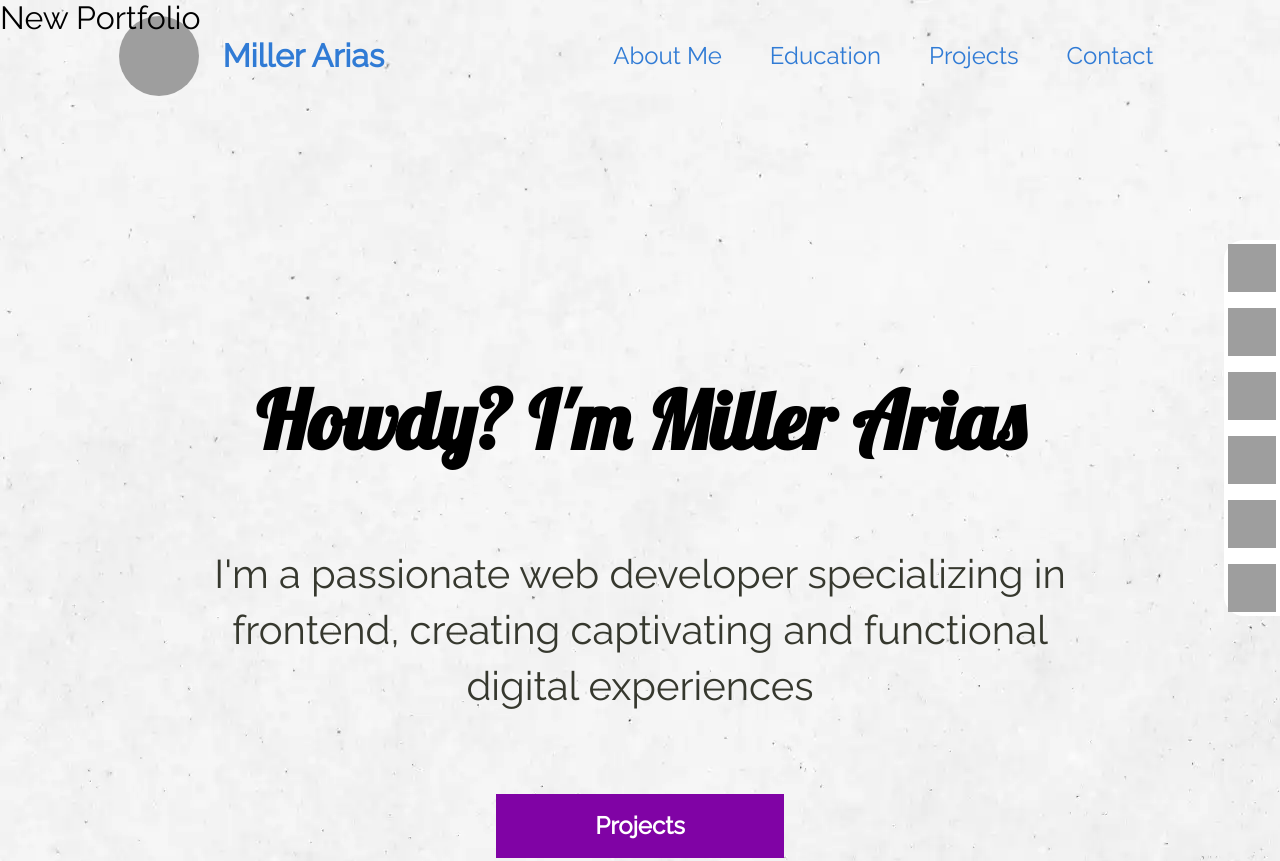
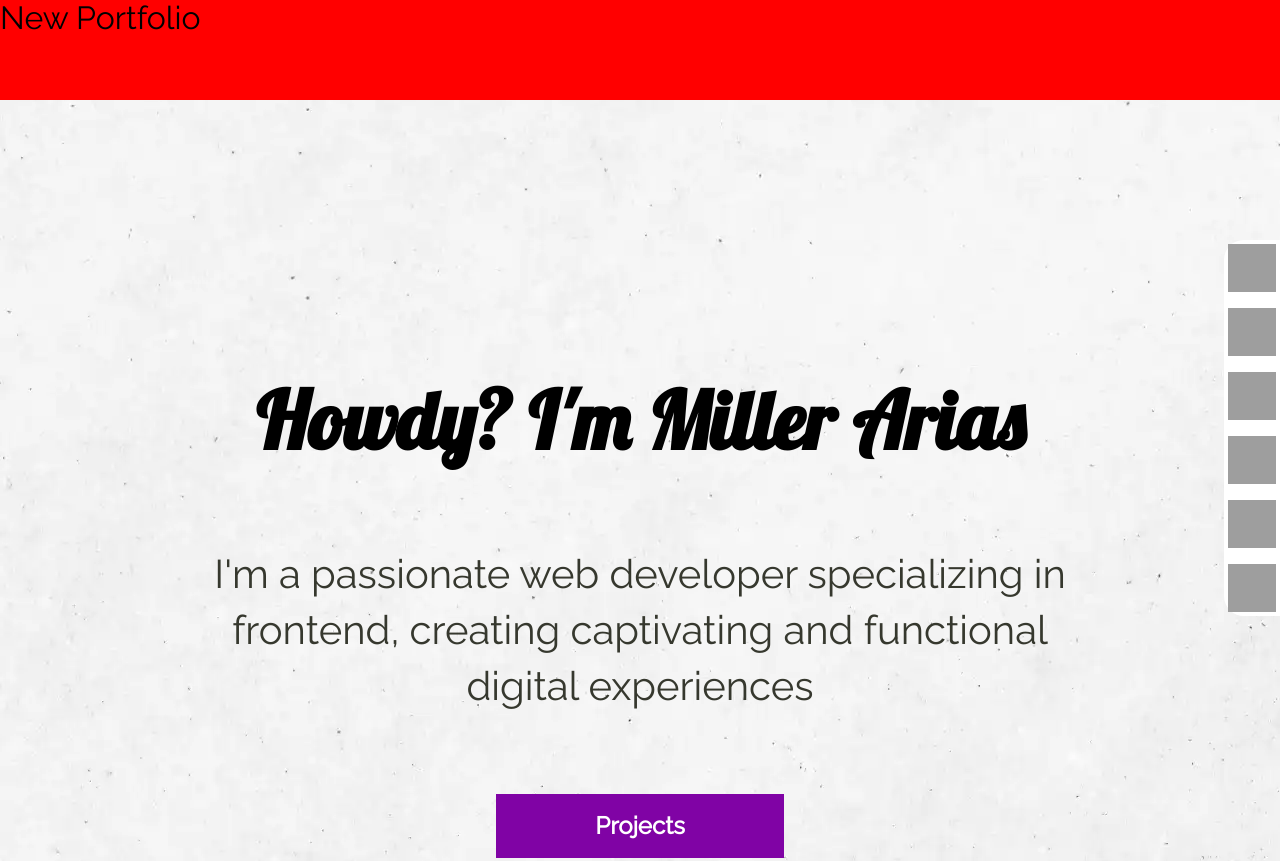
Before and after one commit to Miller1999/Portafolio, a website built with Vite: page index.html in a window 1280 px wide. Shown: the top 861 px of the page. Built offline with nearby package versions, Linux system fonts and the light colour scheme; grey boxes are pictures that could not be loaded.

Commit message:
Update index.html

```diff
--- a/index.html
+++ b/index.html
@@ -21,7 +21,7 @@
 	</head>
 	<body>
 		<header class="header">
-			<div style="position:absolute; top:0px; width:100%; height:100px; "><a style="color:black; text-decoration:none; font-size:xx-large;" href="https://miller-arias-dev.vercel.app/">New Portfolio</a></div>
+			<div style="position:absolute; top:0px; width:100%; height:100px; background-color: red;/display: flex;justify-content: center;align-items: center;"><a style="color:black; text-decoration:none; font-size:xx-large;" href="https://miller-arias-dev.vercel.app/">New Portfolio</a></div>
 			<div class="logo">
 				<img
 					loading="lazy"
```
